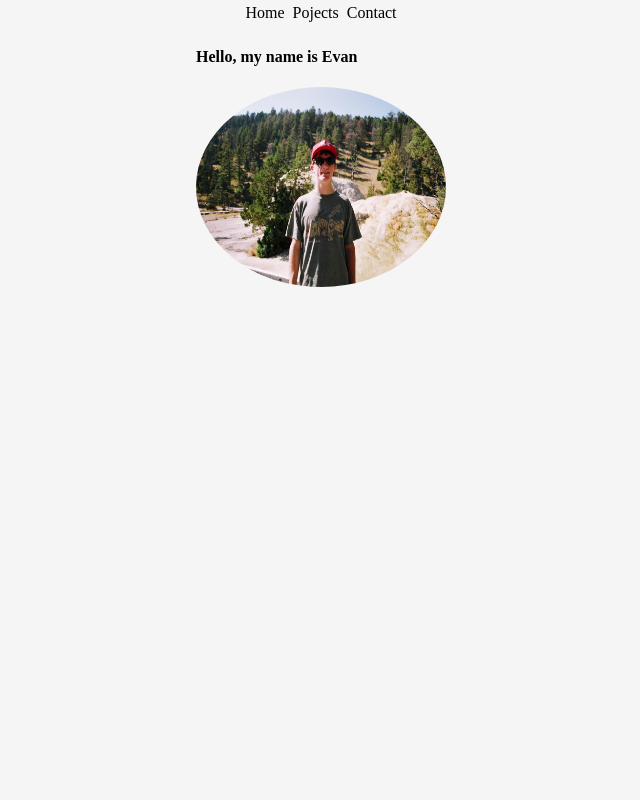
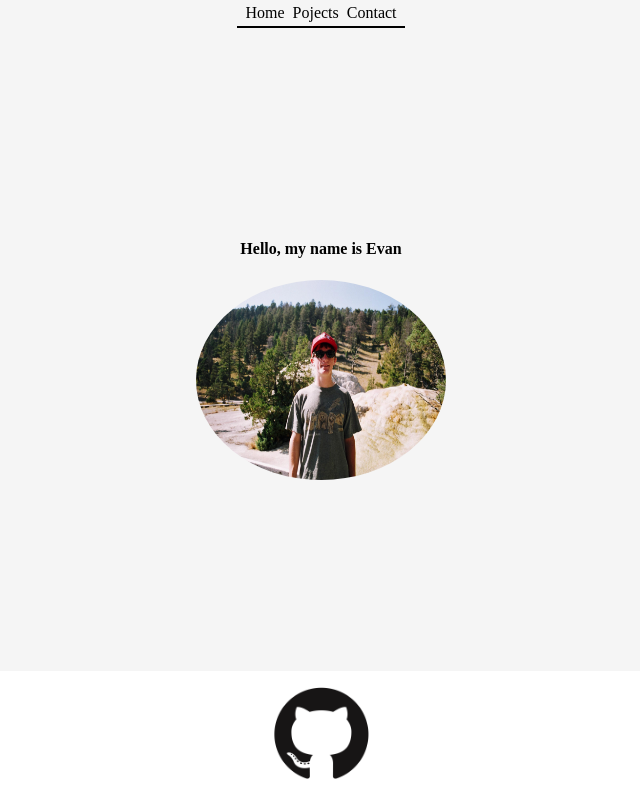
Before and after one commit to 1zm0/Portfolio1, a plain HTML site: page html/index.html in a window 1280 px wide. Shown: the whole page, without its empty margins (319-959 px from the left). Drawn offline with Linux system fonts and the light colour scheme; files that its build step writes are made by us from their sources; files whose address does not match are found by name.

Commit message:
added footer with link to github account

```diff
--- a/css/index.css
+++ b/css/index.css
@@ -1,10 +1,16 @@
 body {
+  height: 100vh;
   background-color: #f5f5f5;
   display: flex;
-  justify-content: center;
+  justify-content: space-between;
   align-items: center;
   flex-direction: column;
   flex-wrap: wrap;
+}
+
+/*header styles */
+header {
+	border-bottom: 2px solid black;
 }
 
 #menu {
@@ -38,6 +44,13 @@ body {
 .navigation li a:hover {
 	color: skyblue;
 }
+
+.main-content {
+	display: flex;
+	flex-direction: column;
+	justify-content: center;
+	align-items: center;
+}
 /* Portfolio image */
 
 .portfolio-image {
@@ -53,3 +66,22 @@ body {
     height: 100%;
     overflow: hidden;
 }
+
+/* Footer */
+footer {
+	display: flex;
+	flex-direction: row;
+	justify-content: center;
+	align-items: center;
+	align-self: flex-end;
+	width: 100%;
+	background-color: white;
+}
+
+#footer {
+	display: flex;
+	flex-direction: row;
+	justify-content: center;
+	align-items: center;
+	width: 100%;
+}
--- a/html/index.html
+++ b/html/index.html
@@ -39,6 +39,12 @@
 
 </div>
 
+<footer>
+	<div id = "footer">
+		<a href="https://github.com/globali"><img width = "125px" height="125px" src="/home/globali/Portfolio1/images/github.png"></a>
+	</div>
+</footer>
+
 </body>
 
 </html>
```
Also changed, not shown: html/contact.html (+6 -0 lines), html/projects.html (+6 -0 lines), images/github.png (added).
